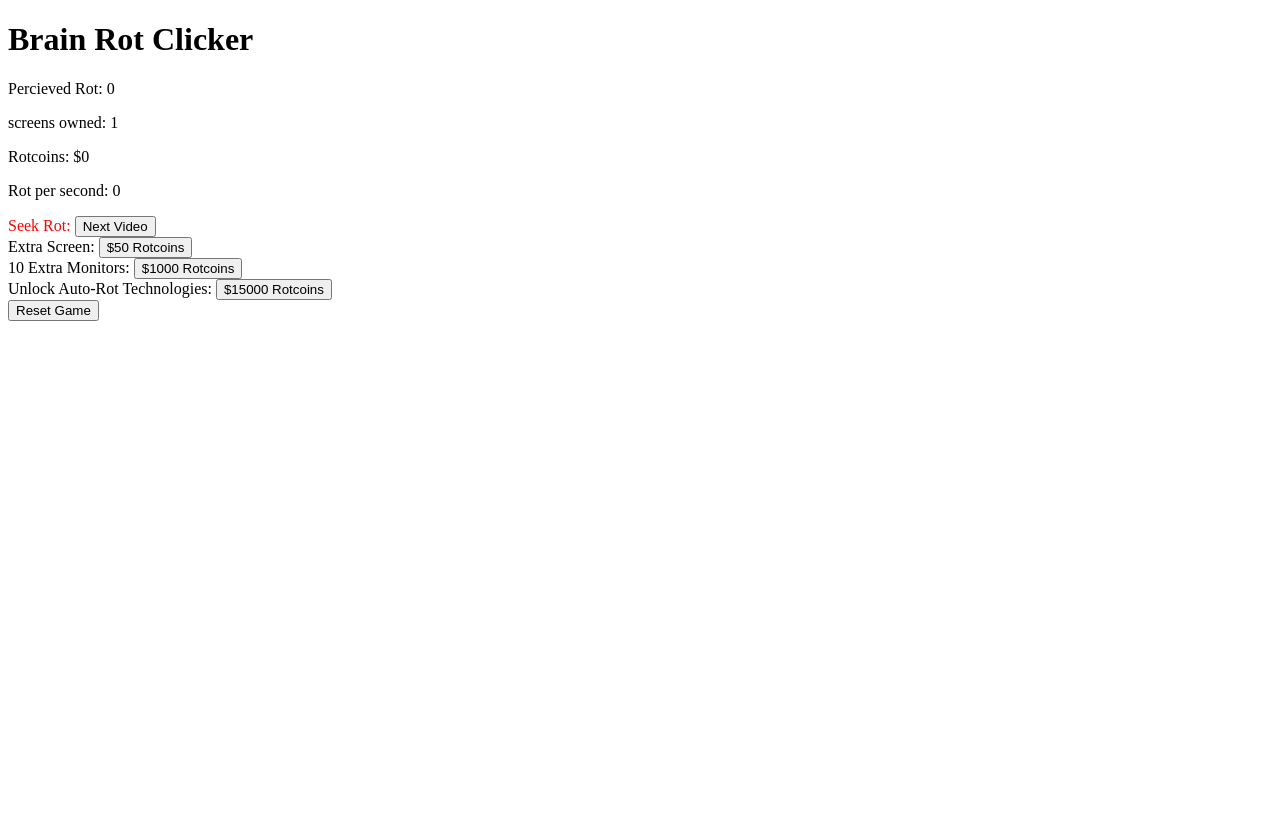
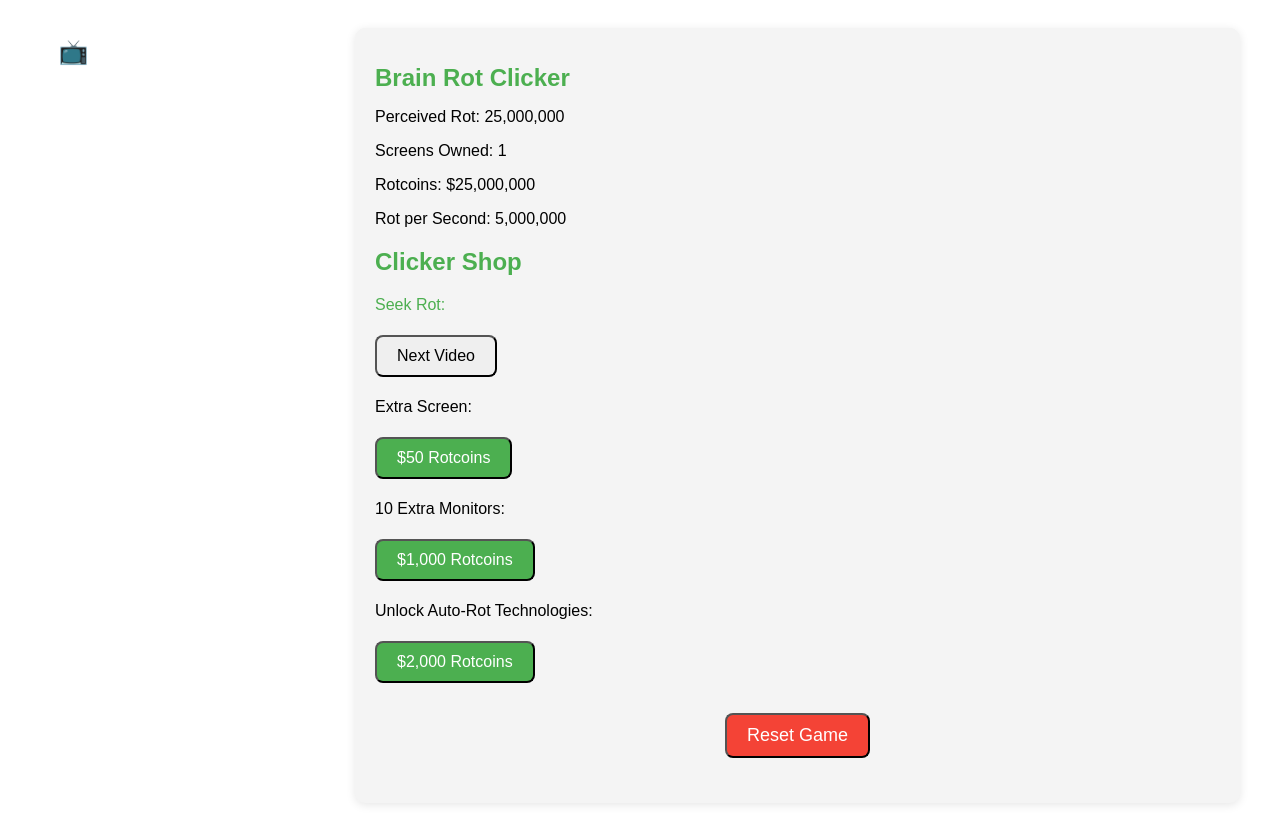
Before and after one commit to litolondon/clickerDemo, a SvelteKit app: page / in a window 1280 px wide. Before the commit the page ends 800 px from the top, so only its background shows below. Built offline with nearby package versions, Linux system fonts and the light colour scheme.

Commit message:
Added CSS, Updating Prices

```diff
--- a/src/routes/+page.svelte
+++ b/src/routes/+page.svelte
@@ -1,163 +1,291 @@
 <script>
     import { onMount } from "svelte";
 
-    // Define default values for the game state
     const defaultState = {
         totalRot: 0,
         rotCoins: 0,
-        perSec: 0,
-        multi: 1,
-        x2: false,
-        x10: false,
-        autoTechUnlocked: false
+        perSec: 5000000,
+        screens: 1,
+        screenPoor: false,
+        x10Poor: false,
+        autoTechUnlocked: false,
+        screenCost: 50,
+        x10Cost: 1000,
+        autoTechCost: 2000,
+        followerCost: 1500
     };
 
-    // Load state from localStorage or use defaults (only on client)
     function loadState() {
-        if (typeof window === "undefined") {
-            return defaultState; // Prevents accessing localStorage during SSR
-        }
-
+        if (typeof window === "undefined") return defaultState;
         const savedState = localStorage.getItem('gameState');
         return savedState ? JSON.parse(savedState) : defaultState;
     }
 
-    // Store the game state in a reactive object
-    let state = loadState();
+    let user = loadState();
+    let videoButtonClicked = false; // <-- for jiggling the button
 
-    // Watch for changes and save to localStorage (only on client)
     $: {
         if (typeof window !== "undefined") {
-            localStorage.setItem('gameState', JSON.stringify(state));
+            localStorage.setItem('gameState', JSON.stringify(user));
         }
     }
 
-    // Load initial message when mounted
-    onMount(function welcome() {
+    onMount(() => {
         alert("Brain Rot Clicker\n\nBuy more screens, watch more videos, expand your knowledge of brainrot.");
     });
 
-    // Functions for the game logic
+    function formatNumber(num) {
+        return num.toLocaleString();
+    }
+
     function increment() {
-        state.rotCoins += (1 * state.multi);
-        state.totalRot += (1 * state.multi);
+        user.rotCoins += (1 * user.screens);
+        user.totalRot += (1 * user.screens);
+
+        // Trigger jiggle animation
+        videoButtonClicked = true;
+        setTimeout(() => {
+            videoButtonClicked = false;
+        }, 100); // animation duration
     }
 
     function timer() {
-        state.rotCoins += state.perSec;
-        state.totalRot += state.perSec;
+        user.rotCoins += user.perSec;
+        user.totalRot += user.perSec;
     }
     setInterval(timer, 1000);
 
-    function buyField() {
-        if (state.rotCoins >= 50) {
-            state.rotCoins -= 50;
-            state.multi += 1;
-            state.x2 = false;
+    function buyScreen() {
+        if (user.rotCoins >= user.screenCost) {
+            user.rotCoins -= user.screenCost;
+            user.screens += 1;
+            user.screenCost = Math.floor(user.screenCost * 1.15);
+            user.screenPoor = false;
         } else {
-            state.x2 = true;
-        }
-
-        if (state.x2) {
-            alert("You must have at least $50 for a new screen!");
+            user.screenPoor = true;
+            alert(`You must have at least $${formatNumber(user.screenCost)} for a new screen!`);
         }
     }
 
     function buyX10() {
-        if (state.rotCoins >= 1000) {
-            state.rotCoins -= 1000;
-            state.multi += 10;
-            state.x10 = false;
+        if (user.rotCoins >= user.x10Cost) {
+            user.rotCoins -= user.x10Cost;
+            user.screens += 10;
+            user.x10Cost = Math.floor(user.x10Cost * 1.15);
+            user.x10Poor = false;
         } else {
-            state.x10 = true;
-        }
-
-        if (state.x10) {
-            alert("You must have at least $1000 for 10 new screens!");
+            user.x10Poor = true;
+            alert(`You must have at least $${formatNumber(user.x10Cost)} for 10 new screens!`);
         }
     }
 
     function buyAutoTech() {
-        if (state.rotCoins >= 15000) {
-            state.rotCoins -= 15000;
-            state.autoTechUnlocked = true;
-        }
-
-        if (!state.autoTechUnlocked && state.rotCoins < 15000) {
-            alert("You must have at least $15000 to unlock Auto-Rot Technologies!");
+        if (user.rotCoins >= user.autoTechCost) {
+            user.rotCoins -= user.autoTechCost;
+            user.autoTechUnlocked = true;
+        } else {
+            alert(`You must have at least $${formatNumber(user.autoTechCost)} to unlock Auto-Rot Technologies!`);
         }
     }
 
     function buyFollower() {
-        if (state.rotCoins >= 15000) {
-            state.perSec += 25;
-            state.rotCoins -= 15000;
+        if (user.rotCoins >= user.followerCost) {
+            user.perSec += 25;
+            user.rotCoins -= user.followerCost;
+            user.followerCost = Math.floor(user.followerCost * 1.25);
+        } else {
+            alert(`You must have at least $${formatNumber(user.followerCost)} for a Rot Cult Follower!`);
         }
     }
 
     function resetGame() {
         if (typeof window !== "undefined") {
-            localStorage.removeItem('gameState'); // Clear localStorage
+            localStorage.removeItem('gameState');
         }
-        state = { ...defaultState }; // Reset state to default values
+        user = { ...defaultState };
     }
 </script>
 
-<h1>Brain Rot Clicker</h1>
-<div>
-    <p>Percieved Rot: {state.totalRot}</p>
-    <p>screens owned: {state.multi}</p>
-    <p>Rotcoins: ${state.rotCoins}</p>
-    <p>Rot per second: {state.perSec}</p>
+<div class="game-grid">
+    <!-- Screen Emoji Section (Left Margin) -->
+    <div class="screens-section">
+        {#each Array(user.screens) as _}
+            <span class="screen-emoji">📺</span>
+        {/each}
     </div>
 
-<div>
-    <p style="display: inline; color:red">Seek Rot:</p>
-    <button onclick={increment}>
+    <!-- Game Content Section -->
+    <div class="game-container">
+        <!-- Game Stats Section -->
+        <div class="stats">
+            <h1>Brain Rot Clicker</h1>
+            <p>Perceived Rot: {formatNumber(user.totalRot)}</p>
+            <p>Screens Owned: {user.screens}</p>
+            <p>Rotcoins: ${formatNumber(user.rotCoins)}</p>
+            <p>Rot per Second: {formatNumber(user.perSec)}</p>
+        </div>
+
+        <!-- Clicker Shop (First Shop) -->
+        <div class="shop">
+            <h2>Clicker Shop</h2>
+            <div class="shop-item">
+                <p class="seek-rot-title">Seek Rot:</p>
+                <button
+                    class={videoButtonClicked ? "video-jiggle" : ""}
+                    onclick={increment}>
                     Next Video
                 </button>
             </div>
-
-<div>
-    <p style="display: inline;">Extra Screen: </p>
-    <button onclick={buyField}>
-        $50 Rotcoins
+            <div class="shop-item">
+                <p>Extra Screen: </p>
+                <button
+                    class={user.rotCoins >= user.screenCost ? "can-afford" : "cant-afford"}
+                    onclick={buyScreen}>
+                    ${formatNumber(user.screenCost)} Rotcoins
+                </button>
+            </div>
+            <div class="shop-item">
+                <p>10 Extra Monitors: </p>
+                <button
+                    class={user.rotCoins >= user.x10Cost ? "can-afford" : "cant-afford"}
+                    onclick={buyX10}>
+                    ${formatNumber(user.x10Cost)} Rotcoins
                 </button>
             </div>
 
-<div>
-    <p style="display: inline;">10 Extra Monitors: </p>
-    <button onclick={buyX10}>
-        $1000 Rotcoins
+            <!-- Unlock Auto-Rot Technologies -->
+            {#if !user.autoTechUnlocked}
+                <div class="shop-item">
+                    <p>Unlock Auto-Rot Technologies:</p>
+                    <button
+                        class={user.rotCoins >= user.autoTechCost ? "can-afford" : "cant-afford"}
+                        onclick={buyAutoTech}>
+                        ${formatNumber(user.autoTechCost)} Rotcoins
                     </button>
                 </div>
-
-<div>
-    <div>
-        <p style="display: inline;">Unlock Auto-Rot Technologies: </p>
-        {#if !state.autoTechUnlocked}
-        <button onclick={buyAutoTech}>
-            $15000 Rotcoins
-        </button>
-        {:else}
-        <p style="display: inline;">Unlocked</p>
             {/if}
         </div>
-    {#if state.autoTechUnlocked}
-    <div>
-        <div>
-            <p>Auto-Rot Technologies</p>
-        </div>
-        <div>
-            <p style="display: inline;">Rot Cult Follower: </p>
-            <button onclick={buyFollower}>
-                $15000 Rotcoins
+
+        <!-- Idle Tech Shop (Only Available After Unlocking Auto-Rot Technologies) -->
+        {#if user.autoTechUnlocked}
+            <div class="tech-upgrades">
+                <h2>Auto-Rot Technologies</h2>
+                <div class="shop-item">
+                    <p>Rot Cult Follower:</p>
+                    <button
+                        class={user.rotCoins >= user.followerCost ? "can-afford" : "cant-afford"}
+                        onclick={buyFollower}>
+                        ${formatNumber(user.followerCost)} Rotcoins
                     </button>
                 </div>
             </div>
         {/if}
+
+        <!-- Reset Button -->
+        <div class="reset">
+            <button onclick={resetGame}>Reset Game</button>
+        </div>
+    </div>
 </div>
 
-<div>
-    <button onclick={resetGame}>Reset Game</button>
-</div>
+<style>
+    .game-grid {
+        display: grid;
+        grid-template-columns: 1fr 3fr; /* One column for the emoji section, three for the game content */
+        gap: 20px;
+        max-width: 1200px;
+        margin: 0 auto;
+        padding: 20px;
+        align-items: start;
+    }
+
+    .screens-section {
+        display: grid;
+        grid-template-columns: repeat(auto-fill, minmax(40px, 1fr)); /* Auto-fill with wrapping */
+        grid-gap: 10px;
+        padding: 10px;
+    }
+
+    .screen-emoji {
+        font-size: 24px;
+        text-align: center;
+    }
+
+    .game-container {
+        font-family: 'Arial', sans-serif;
+        padding: 20px;
+        background-color: #f4f4f4;
+        border-radius: 10px;
+        box-shadow: 0 2px 10px rgba(0, 0, 0, 0.1);
+    }
+
+    h1, h2 {
+        color: #4caf50;
+        font-size: 24px;
+    }
+
+    .stats, .shop, .tech-upgrades, .reset {
+        margin-bottom: 20px;
+    }
+
+    .shop-item {
+        margin: 10px 0;
+    }
+
+    button {
+        padding: 10px 20px;
+        font-size: 16px;
+        cursor: pointer;
+        transition: transform 0.2s ease, background-color 0.2s ease;
+        border-radius: 8px;
+        margin: 5px 0;
+    }
+
+    .seek-rot-title {
+        color: #4caf50;
+    }
+
+    .can-afford {
+        background-color: #4caf50; /* Green */
+        color: white;
+    }
+
+    .cant-afford {
+        background-color: #f44336; /* Red */
+        color: white;
+    }
+
+    .can-afford:hover,
+    .cant-afford:hover {
+        animation: pulse 1s infinite;
+    }
+
+    @keyframes pulse {
+        0% { transform: scale(1); }
+        50% { transform: scale(1.05); }
+        100% { transform: scale(1); }
+    }
+
+    .video-jiggle {
+        animation: jiggle 0.1s;
+    }
+
+    @keyframes jiggle {
+        0% { transform: translateX(0); }
+        25% { transform: translateX(-5px); }
+        50% { transform: translateX(5px); }
+        75% { transform: translateX(-5px); }
+        100% { transform: translateX(0); }
+    }
+
+    .reset {
+        margin-top: 20px;
+        text-align: center;
+    }
+
+    .reset button {
+        background-color: #f44336; /* Red */
+        color: white;
+        font-size: 18px;
+    }
+</style>
```
Lines whose indentation alone changed are shown as unchanged.
